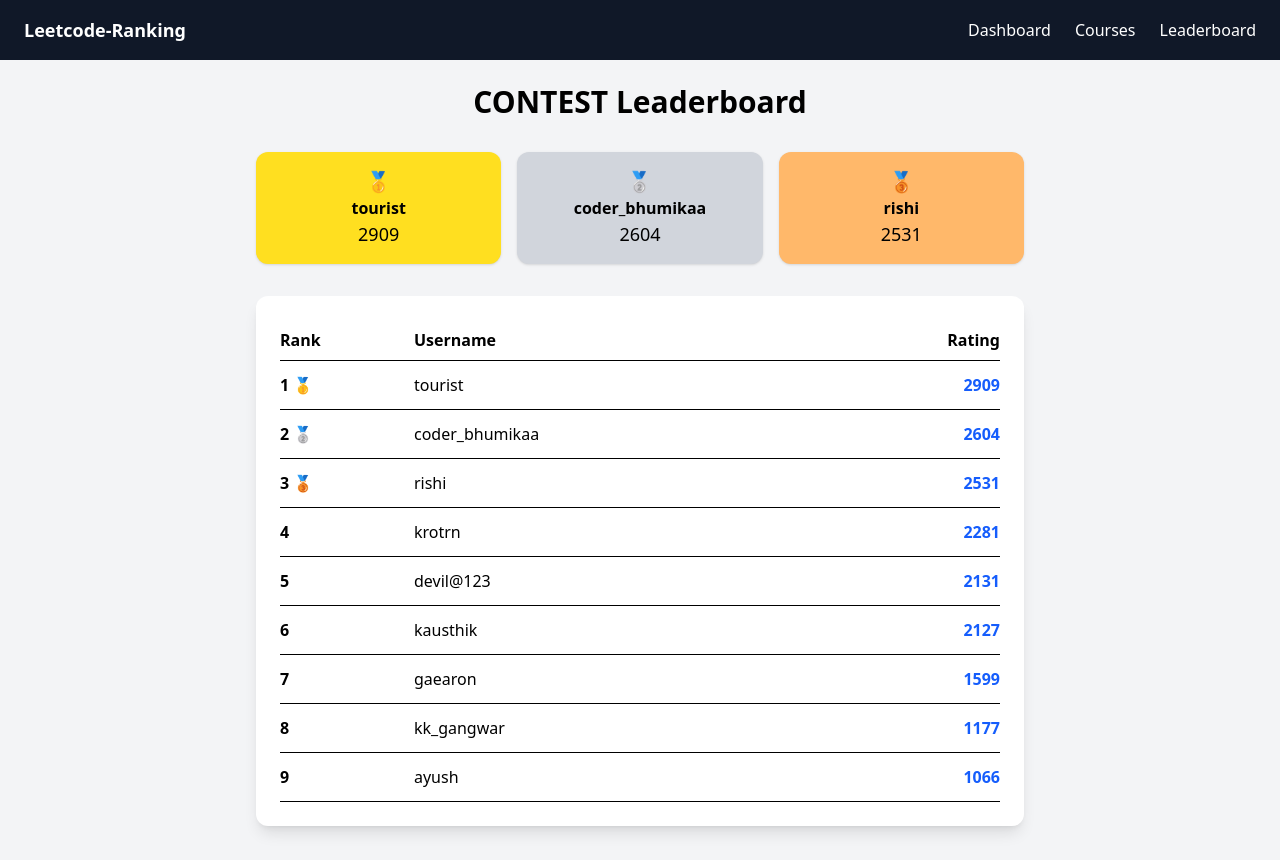
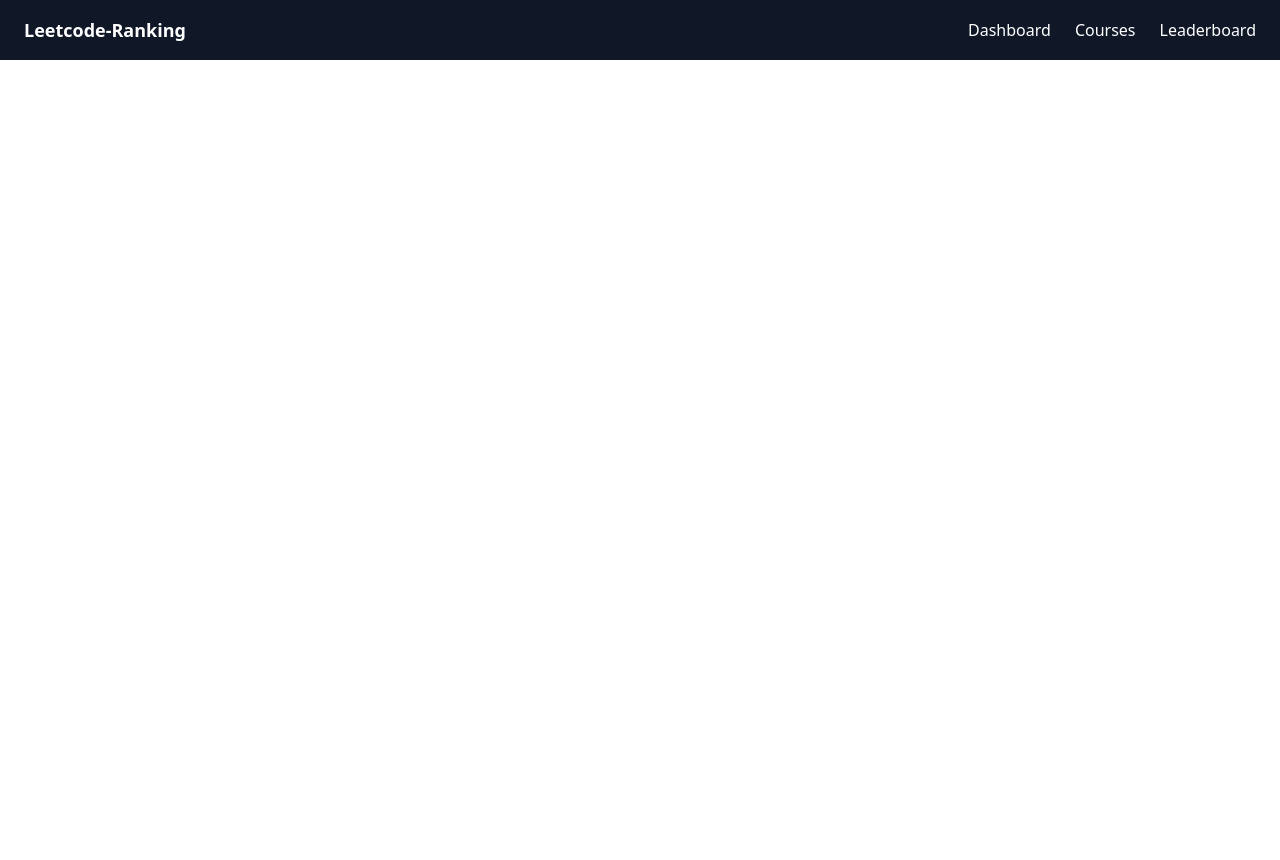
Before and after one commit to kausthik/reducate, a Next.js app: page /leaderboard/contest in a window 1280 px wide. After the commit the page ends 800 px from the top, so only its background shows below. Built offline with nearby package versions, Linux system fonts and the light colour scheme.

Commit message:
feat: refactor leaderboard components and API integration, remove unused code

```diff
--- a/src/app/api/leetcode/route.ts
+++ /dev/null
@@ -1,25 +0,0 @@
-export async function GET(req: Request) {
-  const { searchParams } = new URL(req.url);
-  const username = searchParams.get("username");
-
-  if (!username) {
-    return Response.json({ error: "Username is required" }, { status: 400 });
-  }
-
-  const easy = Math.floor(Math.random() * 200);
-  const medium = Math.floor(Math.random() * 200);
-  const hard = Math.floor(Math.random() * 100);
-  const totalSolved = easy + medium + hard;
-  const score = easy + 2 * medium + 3 * hard;
-
-  return Response.json({
-    username,
-    totalSolved,
-    easySolved: easy,
-    mediumSolved: medium,
-    hardSolved: hard,
-    score,
-    ranking: 0,
-    fallback: true,
-  });
-}
--- a/src/app/leaderboard/[category]/page.tsx
+++ b/src/app/leaderboard/[category]/page.tsx
@@ -1,116 +1,7 @@
-import { users } from "../data";
 
-async function getUserData(username: string) {
-  const res = await fetch(
-    `http://localhost:3000/api/leetcode?username=${username}`,
-    {
-      next: { revalidate: 60 },
-    },
-  );
-
-  return res.json();
+export default async function Page() {
+  return(
+    <>
+    </>
+  )
 }
-
-export default async function CategoryPage({ params }: any) {
-  const { category } = await params;
-  const data = await Promise.all(
-    users.map(async (username) => {
-      const stats = await getUserData(username);
-
-      let score = 0;
-
-      if (category === "easy") {
-        score = stats.easySolved || 0;
-      } else if (category === "medium") {
-        score = stats.mediumSolved || 0;
-      } else if (category === "hard") {
-        score = stats.hardSolved || 0;
-      } else if (category === "contest") {
-        score =stats.ranking && stats.ranking > 0
-            ? 100000 - stats.ranking
-            : Math.floor(Math.random() * 2000) + 1000;
-      } else if (category === "daily") {
-        score = Math.floor(Math.random() * 50);
-      } else {
-        score = stats.score || 0;
-      }
-
-      return {
-        username,
-        score,
-      };
-    }),
-    );
-
-  const sorted = data.sort((a, b) => b.score - a.score);
-   return (
-     <div className="min-h-screen bg-gray-100 p-6">
-       <h1 className="text-3xl font-bold text-center mb-8">
-         {category.toUpperCase()} Leaderboard
-       </h1>
-
-       <div className="max-w-3xl mx-auto grid grid-cols-3 gap-4 mb-8">
-         {sorted.slice(0, 3).map((user, index) => {
-           const colors = ["bg-yellow-300", "bg-gray-300", "bg-orange-300"];
-
-           return (
-             <div
-               key={user.username}
-               className={`p-4 rounded-xl text-center shadow ${colors[index]}`}
-             >
-               <p className="text-xl font-bold">
-                 {index === 0 ? "🥇" : index === 1 ? "🥈" : "🥉"}
-               </p>
-               <p className="font-semibold">{user.username}</p>
-               <p className="text-lg">{user.score}</p>
-             </div>
-           );
-         })}
-       </div>
-
-       <div className="max-w-3xl mx-auto bg-white shadow-lg rounded-xl p-6">
-         <table className="w-full">
-           <thead>
-             <tr className="text-left border-b">
-               <th className="py-2">Rank</th>
-               <th className="py-2">Username</th>
-               <th className="py-2 text-right">
-                 {category === "contest"
-                   ? "Rating"
-                   : category === "daily"
-                     ? "Streak"
-                     : "Score"}
-               </th>
-             </tr>
-           </thead>
-
-           <tbody>
-             {sorted.map((user, index) => {
-               let medal = "";
-               if (index === 0) medal = "🥇";
-               else if (index === 1) medal = "🥈";
-               else if (index === 2) medal = "🥉";
-
-               return (
-                 <tr
-                   key={user.username}
-                   className="border-b hover:bg-gray-50 transition"
-                 >
-                   <td className="py-3 font-semibold">
-                     {index + 1} {medal}
-                   </td>
-
-                   <td className="py-3">{user.username}</td>
-
-                   <td className="py-3 text-right font-bold text-blue-600">
-                     {user.score}
-                   </td>
-                 </tr>
-               );
-             })}
-           </tbody>
-         </table>
-       </div>
-     </div>
-   );
-}
--- a/src/app/leaderboard/data.ts
+++ /dev/null
@@ -1,11 +0,0 @@
-export const users = [
-    "coder_bhumikaa",
-    "gaearon",
-    "kk_gangwar",
-    "tourist",
-    "krotrn",
-    "ayush",
-    "rishi",
-    "kausthik",
-    "devil@123"
-];
--- a/src/app/leaderboard/page.tsx
+++ b/src/app/leaderboard/page.tsx
@@ -1,59 +1,16 @@
 import Link from "next/link";
+import { categories } from "@/src/config/category-data";
 
-const categories = [
-  {
-    name: "Easy",
-    slug: "easy",
-    icon: "🟢",
-    desc: "Basic problems",
-    color: "bg-green-100 text-green-700",
-  },
-  {
-    name: "Medium",
-    slug: "medium",
-    icon: "🟡",
-    desc: "Intermediate problems",
-    color: "bg-yellow-100 text-yellow-700",
-  },
-  {
-    name: "Hard",
-    slug: "hard",
-    icon: "🔴",
-    desc: "Advanced problems",
-    color: "bg-red-100 text-red-700",
-  },
-  {
-    name: "Contest",
-    slug: "contest",
-    icon: "🏆",
-    desc: "Competitive rating",
-    color: "bg-purple-100 text-purple-700",
-  },
-  {
-    name: "Today's Problem",
-    slug: "daily",
-    icon: "📅",
-    desc: "Daily streak",
-    color: "bg-blue-100 text-blue-700",
-  },
-  {
-    name: "Overall",
-    slug: "overall",
-    icon: "🔥",
-    desc: "Total performance",
-    color: "bg-gray-200 text-gray-800",
-  },
-];
 
 export default function LeaderboardHome() {
   return (
-    <div className="min-h-screen bg-gradient-to-br from-gray-100 to-gray-200 p-6">
+    <div className="min-h-screen p-6">
       <h1 className="text-4xl font-bold text-center mb-2">
         🏆 Leaderboard Dashboard
       </h1>
 
       <p className="text-center text-gray-600 mb-10">
-        Track performance across different coding categories
+        Track Performance and compete with your friends
       </p>
 
       <div className="max-w-5xl mx-auto grid grid-cols-2 md:grid-cols-3 gap-6">
--- /dev/null
+++ b/src/app/test/page.tsx
@@ -0,0 +1,7 @@
+import { LeaderBoard } from "@/src/components/leaderboard/profile"
+
+export default function Page(){
+    return(
+      <LeaderBoard/>
+    )
+}
--- a/src/components/leaderboard/profile.tsx
+++ b/src/components/leaderboard/profile.tsx
@@ -0,0 +1,8 @@
+
+export async function LeaderBoard(){
+    return(
+      <div>
+       hy
+      </div>
+    )
+}
--- /dev/null
+++ b/src/config/category-data.ts
@@ -0,0 +1,52 @@
+interface category {
+    name : string,
+    slug : string,
+    icon : string,
+    desc : string,
+    color:string
+}
+
+export const categories : category[]= [
+  {
+    name: "Easy",
+    slug: "easy",
+    icon: "🟢",
+    desc: "Basic problems",
+    color: "bg-blue-50 border border-blue-200 text-blue-700"
+  },
+  {
+    name: "Medium",
+    slug: "medium",
+    icon: "🟡",
+    desc: "Intermediate problems",
+    color: "bg-blue-50 border border-blue-200 text-blue-700"
+  },
+  {
+    name: "Hard",
+    slug: "hard",
+    icon: "🔴",
+    desc: "Advanced problems",
+    color: "bg-blue-50 border border-blue-200 text-blue-700"
+  },
+  {
+    name: "Contest",
+    slug: "contest",
+    icon: "🏆",
+    desc: "Competitive rating",
+    color: "bg-blue-50 border border-blue-200 text-blue-700",
+  },
+  {
+    name: "Today's Problem",
+    slug: "daily",
+    icon: "📅",
+    desc: "Daily streak",
+   color: "bg-blue-50 border border-blue-200 text-blue-700"
+  },
+  {
+    name: "Overall",
+    slug: "overall",
+    icon: "🔥",
+    desc: "Total performance",
+   color: "bg-blue-50 border border-blue-200 text-blue-700"
+  },
+];
--- /dev/null
+++ b/src/lib/getleaderboard.ts
@@ -0,0 +1,35 @@
+export async function getLeaderboard() {
+  const users = [
+    "kk_gangwar",
+    "krotrn",
+    "ujjwalsingh9939",
+    "ROUSHAN_RAJ_17",
+    "Harshit_Srivastava_25",
+    "Harshal-03",
+    "Arun_kumar7310",
+    "AyushKumar98",
+    "coder_bhumikaa",
+    "ao55sdaK9Q",
+    "Rishikesh2005"
+  ]
+
+  const result = await Promise.all(
+    users.map((u) => getUserData(u))
+  )
+
+  const byTotal = [...result].sort((a, b) => b.total as number - a.total as number)
+  const byEasy = [...result].sort((a, b) => b.easy as number - a.easy as number)
+  const byMedium = [...result].sort((a, b) => b.medium as number - a.medium as number)
+  const byHard = [...result].sort((a, b) => b.hard as number - a.hard as number)
+  const byRating = [...result].sort((a, b) => b.rating as number - a.rating as number)
+  const byDaily = [...result].sort((a, b) => (b.daily as number) - (a.daily as number))
+
+  return {
+    byTotal,
+    byEasy,
+    byMedium,
+    byHard,
+    byRating,
+    byDaily
+  }
+}
--- /dev/null
+++ b/src/lib/graphql.ts
@@ -0,0 +1,52 @@
+async function getUserData(username: string) {
+  const res = await fetch("https://leetcode.com/graphql", {
+    method: "POST",
+    headers: {
+      "Content-Type": "application/json",
+    },
+    next: { revalidate: 300 },
+    body: JSON.stringify({
+      query: `
+        query {
+          matchedUser(username: "${username}") {
+            submitStats {
+              acSubmissionNum {
+                difficulty
+                count
+              }
+            }
+            submissionCalendar
+            contestBadge {
+              name
+            }
+            userContestRanking {
+              rating
+            }
+          }
+        }
+      `,
+    }),
+  })
+
+  const { data } = await res.json()
+
+  const stats = data.matchedUser.submitStats.acSubmissionNum
+
+  const map: any = {}
+  stats.forEach((item: any) => {
+    map[item.difficulty] = item.count
+  })
+
+  const calendar = JSON.parse(data.matchedUser.submissionCalendar || "{}")
+  const lastDay = Object.values(calendar).slice(-1)[0] || 0
+
+  return {
+    username,
+    total: map.All || 0,
+    easy: map.Easy || 0,
+    medium: map.Medium || 0,
+    hard: map.Hard || 0,
+    daily: lastDay,
+    rating: data.matchedUser.userContestRanking?.rating || 0
+  }
+}
```
